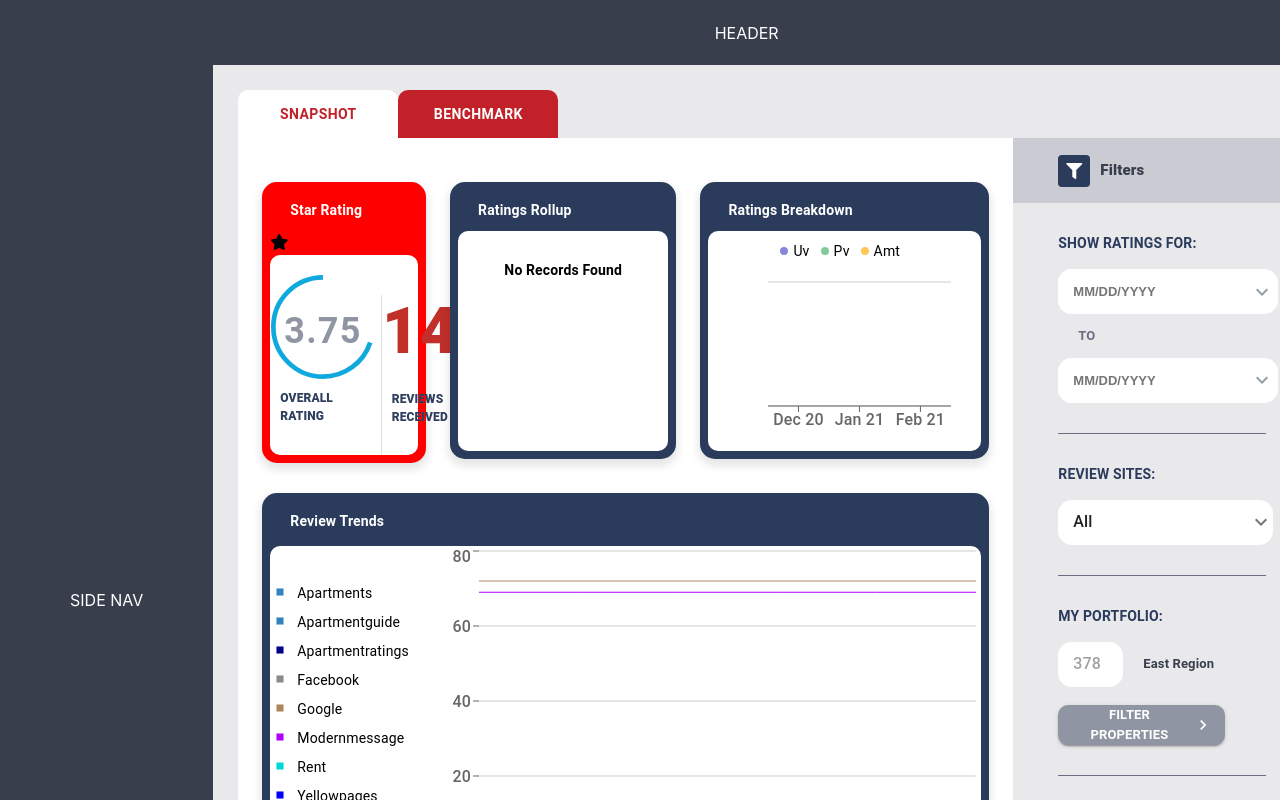
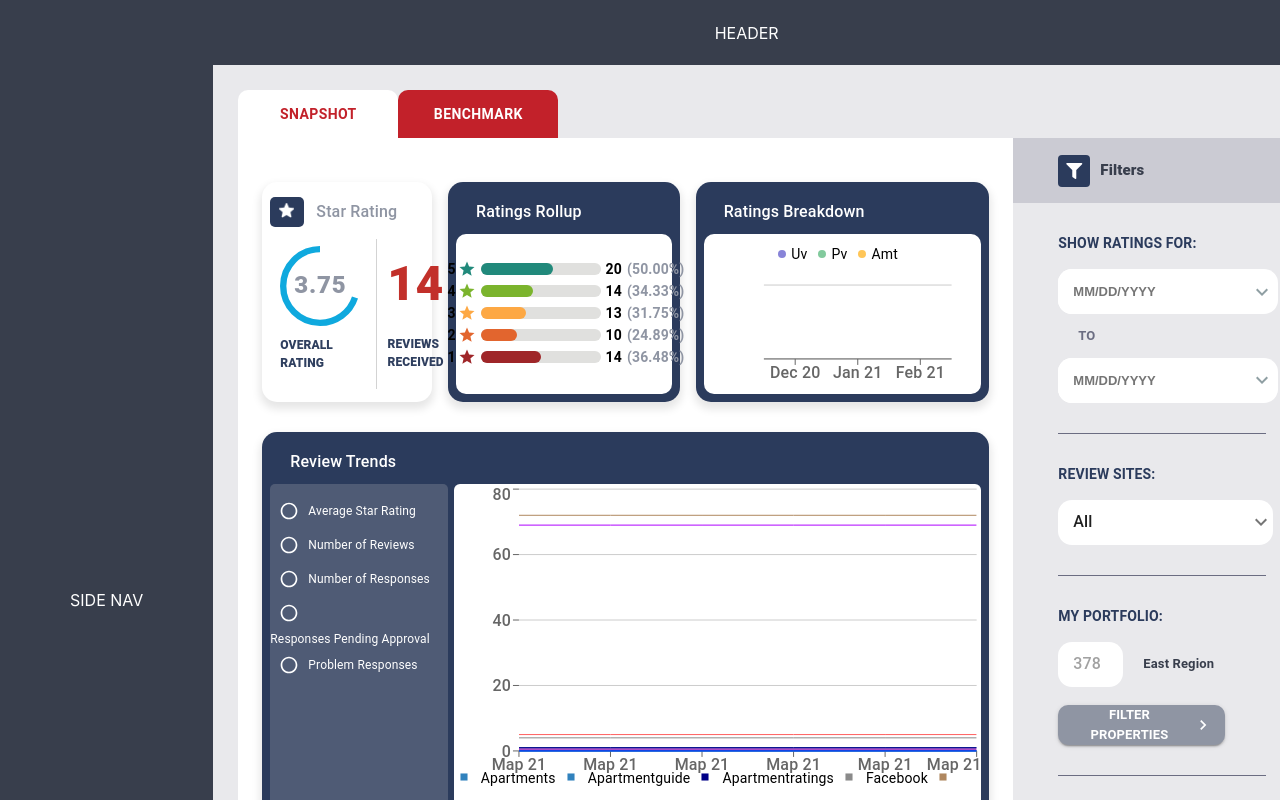
Before and after one commit to tanveerisonline/Ratings-Tracker, a React (Create React App) app: page / in a window 1280 px wide. Shown: the top 800 px of the page. Built offline with nearby package versions, Linux system fonts and the light colour scheme.

Commit message:
Worked with graphs and layouts

```diff
--- a/src/components/GraphsNew/Area/index.js
+++ b/src/components/GraphsNew/Area/index.js
@@ -1,5 +1,7 @@
 // import "./styles.css";
 import React, { useState, useEffect } from "react";
+// import { makeStyles } from "@material-ui/core";
+
 import {
   XAxis,
   YAxis,
@@ -14,7 +16,8 @@ import {
 } from "recharts";
 import PropTypes from "prop-types";
 import WrappedLegends from "components/GraphsNew/Legends/circularLegend";
-import RectangularLegend from "components/GraphsNew/Legends/rectangular.js"
+import RectangularLegend from "components/GraphsNew/Legends/rectangular.js";
+import { ClassNames } from "@emotion/react";
 export default function AreaChartComponent(props) {
   const {
     graphData,
@@ -33,6 +36,8 @@ export default function AreaChartComponent(props) {
   } = props;
   const [isDisabled, setIsDisabled] = useState([]);
   const [render, setRerender] = useState(false);
+  // const classes = useStyles();
+
 
   const hideShowGraphLegendClick = (payload) => {
     let disabledGraph = [];
@@ -45,7 +50,6 @@ export default function AreaChartComponent(props) {
     }
     setIsDisabled(disabledGraph);
 
-
     render ? setRerender(false) : setRerender(true);
   };
   useEffect(() => {}, [render]);
@@ -54,41 +58,39 @@ export default function AreaChartComponent(props) {
       <AreaChart width={width} height={height} data={mainData} {...rest}>
         <CartesianGrid vertical={false} />
         <XAxis dataKey="name" />
-        <YAxis axisLine={false}   />
+        <YAxis axisLine={false} />
         <Tooltip />
         {ShowLegends && (
           <Legend
+            // className={classes.example}
             iconSize={22}
             verticalAlign={legendVerticalAlign}
             align={legendalign}
+            margin={{ bottom: 20 }}
             layout={legendlayout}
             onClick={(e) => legendalign(e)}
             content={
-              legendType == "circular" ?
-
+              legendType == "circular" ? (
                 <WrappedLegends
                   legendalign={legendalign}
                   hideShowGraphLegendClick={hideShowGraphLegendClick}
                   isDisabled={isDisabled}
                   AdditionalStyles={AdditonalLegendsStyles}
-
                 />
-              :
+              ) : (
                 <RectangularLegend
                   legendalign={legendalign}
                   hideShowGraphLegendClick={hideShowGraphLegendClick}
                   isDisabled={isDisabled}
                   AdditionalStyles={AdditonalLegendsStyles}
-
                 />
-
+              )
             }
             {...legendsProps}
           />
         )}
 
         {graphData?.map((item, index) => {
-
           return (
             <Area
               key={index}
@@ -110,9 +112,9 @@ export default function AreaChartComponent(props) {
 AreaChartComponent.propTypes = {};
 
 AreaChartComponent.defaultProps = {
-  legendVerticalAlign: "middle",
-  legendlayout: "vertical",
-  legendalign: "left",
+  legendVerticalAlign: "bottom",
+  legendlayout: "horizontal",
+  legendalign: "center",
   height: 400,
   width: window.innerWidth,
   legendType: "Rectangular",
--- a/src/views/ReviewManagement/Components/Layouts/BoxLayout.js
+++ b/src/views/ReviewManagement/Components/Layouts/BoxLayout.js
@@ -1,7 +1,9 @@
 import { Grid, makeStyles, Box } from "@material-ui/core";
-import { red } from "@material-ui/core/colors";
+import { green, red } from "@material-ui/core/colors";
 import React from "react";
-
+import StarRoundedIcon from "@material-ui/icons/StarRounded";
+import starIcon from "./starIcon.png";
+import { Autocomplete } from "@material-ui/lab";
 const useStyles = makeStyles((theme) => ({
   mainGrid: {
     borderRadius: "15px",
@@ -14,24 +16,40 @@ const useStyles = makeStyles((theme) => ({
   mainGridWhite: {
     borderRadius: "15px",
     marginBottom: 10,
-    backgroundColor: "red",
+    backgroundColor: "#fff",
     padding: "8px",
     boxShadow: "0 5px 8px 2px rgba(0,0,0,0.1)",
   },
   innerTypographyDiv: {
-    // alignItems: "center",
-    // borderTopLeftRadius: 10,
-    // borderTopRightRadius: 10,
-    // paddingLeft: 15,
-    // paddingTop: 20,
-    // display: "flex",
+    display: "flex",
+    flexDirection: "row",
+    justifyContent: "flex-start",
+    alignItems: "center",
   },
 
   dataText: {
     color: "#fff",
-    fontSize: 14,
-    fontWeight: 600,
+    fontSize: 16,
+    fontWeight: 500,
     padding: "10px 20px",
+  },
+  dataTextWhite: {
+    color: "#8f95a3",
+    fontSize: 16,
+    fontWeight: 500,
+    padding: "10px 12px",
+  },
+  starIconImg: {
+    height: 25,
+    width: 25,
+    borderRadius: "5px",
+    paddingLeft: "9px",
+    paddingTop: "4px",
+    paddingBottom: "1px",
+    backgroundColor: "#2b3b5c",
+    "& img": {
+      maxWidth: "60%",
+    },
   },
 }));
 
@@ -43,10 +61,16 @@ export default function BoxLayout(props) {
   return (
     <Grid className={white ? classes.mainGridWhite : classes.mainGrid}>
       <div className={classes.innerTypographyDiv}>
-        <Box className={classes.dataText}>{label}</Box>
+        {white ? (
+          <div className={classes.starIconImg}>
+            <img src={starIcon} alt="Img" />
+          </div>
+        ) : null}
+        <Box className={white ? classes.dataTextWhite : classes.dataText}>
+          {label}
+        </Box>
       </div>
       {children}
     </Grid>
   );
 }
-// {"mode":"full","isActive":false}
--- a/src/views/ReviewManagement/Components/snapshot/RatingsBreakdown.js
+++ b/src/views/ReviewManagement/Components/snapshot/RatingsBreakdown.js
@@ -4,8 +4,9 @@ import BarGraph from "components/GraphsNew/Bar/index";
 import * as constant from "views/ReviewManagement/constant";
 const useStyles = makeStyles((theme) => ({
   root: {
-    height: 220,
-    maxHeight: 230,
+    // height: 220,
+    // maxHeight: 230,
+    height: 160,
     backgroundColor: "#fff",
     borderRadius: "10px",
   },
@@ -43,7 +44,7 @@ export default function RatingsBreakdown({ data }) {
         >
           <BarGraph
             // data={constant.graphData}
-            height={200}
+            height={150}
             legendVerticalAlign="top"
             legendalign="center"
             graphData={constant.graphData.graphs}
--- a/src/views/ReviewManagement/Components/snapshot/RatingsRollup.js
+++ b/src/views/ReviewManagement/Components/snapshot/RatingsRollup.js
@@ -1,37 +1,171 @@
+// import { Box, Grid, Typography, makeStyles } from "@material-ui/core";
+// import React from "react";
+// import Rating from "components/form/Rating/ReadOnly";
+// import ProgressBar from "components/Progress/ProgressBar";
+// import RatingBar from "views/ReviewManagement/Components/Layouts/RatingBar";
+// import RatingStatus from "views/ReviewManagement/Components/Layouts/RatingStatus";
+// const useStyles = makeStyles((theme) => ({
+//   root: {
+//     backgroundColor: "#fff",
+//     borderRadius: "10px",
+//     height: 220,
+//     maxHeight: 230,
+//   },
+//   TopGrip: {
+//     paddingTop: 10,
+//   },
+//   barGrid: {
+//     paddingTop: 15,
+//     paddingLeft: 10,
+//   },
+//   contentGrid: {
+//     paddingBottm: 20,
+//     paddingTop: 14,
+//     paddingLeft: 10,
+//     paddingRight: 10,
+//   },
+//   title: {
+//     fontSize: 14,
+//     fontWeight: 700,
+//   },
+// }));
+// export default function RatingsRollup({ ratingBreakdownData }) {
+//   var i = 10;
+//   const classes = useStyles();
+
+//   return (
+//     <Grid xs={12} className={classes.root}>
+//       <Grid
+//         xs={12}
+//         item
+//         direction="row"
+//         container
+//         alignItems="center"
+//         justify="center"
+//         className={classes.barGrid}
+//       >
+//         {ratingBreakdownData?.ratingCategory?.map((items) => (
+//           <Grid
+//             item
+//             xs={3}
+//             sm={3}
+//             md={3}
+//             container
+//             alignItems="center"
+//             justify="center"
+//           >
+//             <RatingStatus
+//               value={items?.value}
+//               color={items?.color}
+//               label={items?.label}
+//             />
+//           </Grid>
+//         ))}
+//       </Grid>
+//       <Grid
+//         item
+//         direction="column"
+//         container
+//         xs={12}
+//         className={classes.contentGrid}
+//       >
+//         {ratingBreakdownData?.ratingBreakdown?.map((items) => (
+//           <RatingBar
+//             starValue={items?.value}
+//             progressValue={items?.percentage}
+//             percentageValue={items?.percentage}
+//             numberValue={items?.count}
+//           />
+//         ))}
+//       </Grid>
+//       {(ratingBreakdownData?.ratingCategory == null ||
+//         ratingBreakdownData?.ratingBreakdown == null) && (
+//         <Box
+//           flexWrap="wrap"
+//           display="flex"
+//           alignItems="center"
+//           justifyContent="center"
+//         >
+//           <Typography className={classes.title}> No Records Found</Typography>
+//         </Box>
+//       )}
+//     </Grid>
+//   );
+// }
+
 import { Box, Grid, Typography, makeStyles } from "@material-ui/core";
-import React from "react";
+import React, { useState, useEffect } from "react";
 import Rating from "components/form/Rating/ReadOnly";
-import ProgressBar from "components/Progress/ProgressBar";
+import RollUpProgress from "./RollUpProgress";
+import StarOutlineIcon from "@material-ui/icons/StarOutline";
+import StarIcon from "@material-ui/icons/Star";
+// import ProgressBar from "components/Progress/ProgressBar";
 import RatingBar from "views/ReviewManagement/Components/Layouts/RatingBar";
 import RatingStatus from "views/ReviewManagement/Components/Layouts/RatingStatus";
+import { CenterFocusStrong } from "@material-ui/icons";
 const useStyles = makeStyles((theme) => ({
   root: {
     backgroundColor: "#fff",
     borderRadius: "10px",
-    height: 220,
-    maxHeight: 230,
+    height: 160,
+    // height: 220,
+    // maxHeight: 230,
   },
   TopGrip: {
     paddingTop: 10,
   },
   barGrid: {
-    paddingTop: 15,
+    paddingTop: 10,
     paddingLeft: 10,
   },
   contentGrid: {
-    paddingBottm: 20,
-    paddingTop: 14,
-    paddingLeft: 10,
-    paddingRight: 10,
+    // paddingBottm: 20,
+    // paddingTop: 14,
+    // paddingLeft: 10,
+    // paddingRight: 10,
   },
   title: {
     fontSize: 14,
     fontWeight: 700,
+    display: "block",
+    justifyContent: "center",
+    marginRight: "36px",
+  },
+  indexing: {
+    display: "flex",
+    alignItems: "center",
+  },
+  percent: {
+    color: "#8f95a3",
+    marginLeft: "5px",
   },
 }));
 export default function RatingsRollup({ ratingBreakdownData }) {
   var i = 10;
   const classes = useStyles();
+  const [completedFirst, setCompletedFirst] = useState(0);
+  const [completedSecond, setCompletedSecond] = useState(0);
+  const [completedThird, setCompletedThird] = useState(0);
+  const [completedForth, setCompletedForth] = useState(0);
+  const [completedFifth, setCompletedFifth] = useState(0);
+
+  useEffect(() => {
+    setInterval(() => setCompletedFirst(60), 2000);
+  }, []);
+
+  useEffect(() => {
+    setInterval(() => setCompletedSecond(44), 2000);
+  }, []);
+
+  useEffect(() => {
+    setInterval(() => setCompletedThird(38), 2000);
+  }, []);
+  useEffect(() => {
+    setInterval(() => setCompletedForth(30), 2000);
+  }, []);
+  useEffect(() => {
+    setInterval(() => setCompletedFifth(50), 2000);
+  }, []);
 
   return (
     <Grid xs={12} className={classes.root}>
@@ -86,7 +220,86 @@ export default function RatingsRollup({ ratingBreakdownData }) {
           alignItems="center"
           justifyContent="center"
         >
-          <Typography className={classes.title}> No Records Found</Typography>
+          <Typography className={classes.title}>
+            {/* No Records Found */}
+            <ul listStyleType="none">
+              <li className={classes.indexing}>
+                5
+                <StarIcon
+                  style={{
+                    color: "#21897b",
+                    fontSize: "large",
+                    marginLeft: "2px",
+                  }}
+                />
+                <RollUpProgress
+                  bgcolor={"#21897b"}
+                  completed={completedFirst}
+                />
+                20<span className={classes.percent}>(50.00%)</span>
+              </li>
+              <li className={classes.indexing}>
+                4
+                <StarIcon
+                  style={{
+                    color: "#7bb42d",
+                    fontSize: "large",
+                    marginLeft: "2px",
+                  }}
+                />
+                <RollUpProgress
+                  bgcolor={"#7bb42d"}
+                  completed={completedSecond}
+                />
+                14 <span className={classes.percent}>(34.33%)</span>
+              </li>
+              <li className={classes.indexing}>
+                3
+                <StarIcon
+                  style={{
+                    color: "#fda844",
+                    fontSize: "large",
+                    marginLeft: "2px",
+                  }}
+                />
+                <RollUpProgress
+                  bgcolor={"#fda844"}
+                  completed={completedThird}
+                />
+                13<span className={classes.percent}>(31.75%)</span>
+              </li>
+              <li className={classes.indexing}>
+                2
+                <StarIcon
+                  style={{
+                    color: "#e2652e",
+                    fontSize: "large",
+                    marginLeft: "2px",
+                  }}
+                />
+                <RollUpProgress
+                  bgcolor={"#e2652e"}
+                  completed={completedForth}
+                />
+                10<span className={classes.percent}>(24.89%)</span>
+              </li>
+              <li className={classes.indexing}>
+                1
+                <StarIcon
+                  style={{
+                    color: "#9f2629",
+                    fontSize: "large",
+                    marginLeft: "2px",
+                  }}
+                />
+                <RollUpProgress
+                  bgcolor={"#9f2629"}
+                  completed={completedFifth}
+                />
+                14<span className={classes.percent}>(36.48%)</span>
+              </li>
+            </ul>
+          </Typography>
         </Box>
       )}
     </Grid>
--- a/src/views/ReviewManagement/Components/snapshot/ReviewTrend.js
+++ b/src/views/ReviewManagement/Components/snapshot/ReviewTrend.js
@@ -3,7 +3,13 @@ import AreaGraph from "components/GraphsNew/Area/index";
 import * as constant from "views/ReviewManagement/constant";
 import { Box, Grid, Typography, makeStyles } from "@material-ui/core";
 import Radio from "components/form/RadioButton/SimpleRadio";
-
+import RadioGroup from "@material-ui/core/RadioGroup";
+import FormControlLabel from "@material-ui/core/FormControlLabel";
+import FormControl from "@material-ui/core/FormControl";
+import FormLabel from "@material-ui/core/FormLabel";
+// import { Typography } from "@material-ui/core";
+import Divider from "@material-ui/core/Divider";
+// import { Grid } from "@material-ui/core";
 const useStyles = makeStyles((theme) => ({
   root: {
     minHeight: 430,
@@ -19,8 +25,13 @@ const useStyles = makeStyles((theme) => ({
   },
   areaGraph: {
     backgroundColor: "#fff",
-    borderRadius: "10px",
+    borderRadius: "6px",
     // height: "30px",
+  },
+  exam: {
+    color: "#fff",
+    backgroundColor: "#4f5b75",
+    borderRadius: "5px",
   },
 }));
 export default function ReviewTrend({
@@ -29,22 +40,32 @@ export default function ReviewTrend({
   setFilterSelected,
   filterData,
 }) {
+  const [value, setValue] = React.useState("1");
   const classes = useStyles();
 
-  console.log(filterData);
+  const handleChange = (event) => {
+    setValue(event.target.value);
+  };
+  // const classes = useStyles();
+
+  // console.log(filterData);
   return (
     <Grid
+      container
+      direction="row"
       style={{
         // marginBottom: 10,
-        minHeight: 300,
+        height: 340,
       }}
     >
       <Grid
+        className={classes.exam}
         container
-        // spacing={2}
-        direction="row"
-        justify="flex-end"
-        style={{ paddingRight: 30, marginTop: -20 }}
+        item
+        xs={3}
+        direction="column"
+        justify="flex-start"
+        style={{ paddingTop: 10 }}
       >
         {filterData?.map((item) => (
           <Grid item>
@@ -52,9 +73,12 @@ export default function ReviewTrend({
               isChecked={filterSelected == item.id}
               label={item.value}
               value="1"
-              additionalStyles={{}}
+              additionalStyles={{
+                color: "#fff",
+                height: "16px",
+              }}
               labelStyles={{
-                fontSize: 10,
+                fontSize: 12,
               }}
               handleChange={(data) => {
                 setFilterSelected(item.id);
@@ -63,7 +87,7 @@ export default function ReviewTrend({
           </Grid>
         ))}
       </Grid>
-
+      <Grid item xs={9}>
         {constant?.RatingGraph == null ? (
           <Box
             flexWrap="wrap"
@@ -74,12 +98,13 @@ export default function ReviewTrend({
             <Typography className={classes.title}> No Records Found</Typography>
           </Box>
         ) : (
-        <Box mt={3} pl={0} pr={0} mb={0}>
+          <Box mt={0} pl={0.7} pr={0} mb={0}>
             <AreaGraph
               className={classes.areaGraph}
               graphData={constant?.RatingGraph.graphs}
               mainData={constant?.RatingGraph.inputData.data}
               height={340}
+              // width={52}
               AdditonalLegendsStyles={{
                 marginTop: -20,
                 // display: "flex",
@@ -88,5 +113,6 @@ export default function ReviewTrend({
           </Box>
         )}
       </Grid>
+    </Grid>
   );
 }
--- /dev/null
+++ b/src/views/ReviewManagement/Components/snapshot/RollUpProgress.js
@@ -0,0 +1,41 @@
+import React from "react";
+const ProgressBar = (props) => {
+  const { bgcolor, completed } = props;
+
+  const containerStyles = {
+    height: 12,
+    width: "120px",
+    backgroundColor: "#e0e0de",
+    borderRadius: 50,
+    margin: 5,
+  };
+
+  const fillerStyles = {
+    height: "100%",
+    width: `${completed}%`,
+    // width: "50px",
+    backgroundColor: bgcolor,
+    transition: "width 1s ease-in-out",
+    borderRadius: "inherit",
+    textAlign: "right",
+  };
+
+  const labelStyles = {
+    // color: "white",
+    // fontWeight: "bold",
+    display: "none",
+  };
+
+  return (
+    <div style={containerStyles}>
+      <div style={fillerStyles}>
+        <span style={labelStyles}>
+          {`${completed}%`}
+          <span></span>
+        </span>
+      </div>
+    </div>
+  );
+};
+
+export default ProgressBar;
--- a/src/views/ReviewManagement/Components/snapshot/StarRating.js
+++ b/src/views/ReviewManagement/Components/snapshot/StarRating.js
@@ -79,9 +79,8 @@ import Divider from "@material-ui/core/Divider";
 const useStyles = makeStyles((theme) => ({
   paper: {},
   root: {
+    height: 160,
     display: "flex",
-    // height: 220,
-    // maxHeight: 230,
     backgroundColor: "#fff",
     borderRadius: "10px",
     paddingLeft: 10,
@@ -94,6 +93,11 @@ const useStyles = makeStyles((theme) => ({
     justifyContent: "center",
     alignItems: "center",
   },
+  percentage: {
+    fontSize: 30,
+    color: "#e2e2e2",
+    fontWeight: 800,
+  },
   rating: {
     display: "flex",
     flexDirection: "column",
@@ -101,44 +105,41 @@ const useStyles = makeStyles((theme) => ({
     justifyContent: "center",
     alignItems: "center",
   },
-  percentage: {
-    fontSize: 30,
-    color: "#e2e2e2",
-    fontWeight: 800,
-  },
   rated: {
-    fontSize: "64px",
+    fontSize: "48px",
     color: "#c2302a",
     fontWeight: 800,
-    marginBottom: "10px",
+    marginBottom: "15px",
   },
   overAllRating: {
     color: "#2f3f5f",
     fontSize: 12,
     fontWeight: 800,
     marginBottom: "10px",
-    // paddingRight: "20px",
-    // display: "flex",
   },
   reviews: {
     color: "#2f3f5f",
     fontSize: 12,
     fontWeight: 800,
+    marginBottom: 10,
+  },
+  rate: {
+    fontSize: "24px",
+    fontWeight: "800",
+    color: "#8f95a3",
   },
   progressBar: {
-    // backgroundColor: "red",
     color: "#0fa9de",
     marginBottom: "10px",
+    // color: theme.palette.grey[theme.palette.type === "light" ? 200 : 700],
+    // backgroundColor: "red",
+    // fontWeight: 800,
     // transform: "rotate(180deg)",
   },
-  rate: {
-    fontSize: "36px",
-    fontWeight: "600",
-    color: "#8f95a3",
-  },
   divider: {
-    marginTop: "40px",
-    height: "160px",
+    backgroundColor: "lightgray",
+    marginTop: "5px",
+    height: "150px",
   },
 }));
 
@@ -162,14 +163,15 @@ export default function StarRating({ StarRatingData }) {
         <CircularProgress
           variant="determinate"
           value={progress}
-          size="6.5rem"
+          size="5rem"
           className={classes.progressBar}
-          thickness="2"
+          thickness="3.5"
+          background="gray"
         />
         <Box
           top={0}
           left={0}
-          bottom={0}
+          bottom={10}
           right={0}
           position="absolute"
           display="flex"
@@ -210,4 +212,3 @@ export default function StarRating({ StarRatingData }) {
     </Grid>
   );
 }
-// {"mode":"full","isActive":false}
--- a/src/views/ReviewManagement/Components/snapshot/index.js
+++ b/src/views/ReviewManagement/Components/snapshot/index.js
@@ -10,14 +10,21 @@ import FilterListOutlinedIcon from "@material-ui/icons/FilterListOutlined";
 import RatingsRollup from "./RatingsRollup";
 import RatingsBreakdown from "./RatingsBreakdown";
 import StarRateRoundedIcon from "@material-ui/icons/StarRateRounded";
-
 const useStyles = makeStyles((theme) => ({
   root: {
     flexGrow: 1,
     marginTop: 20,
   },
-  starRating: {
-    color: "pink",
+  starDiv: {
+    display: "flex",
+    flexDirection: "row",
+  },
+  star: {
+    color: "green",
+    // height: "22px",
+    // width: "22px",
+    backgroundColor: "yellow",
+    borderRadius: "5px",
   },
   // fa-star: {
   // height: "26px",
@@ -40,22 +47,35 @@ export default function Index({
   const [sitesSelected, setSitesSelected] = useState("");
   const [propertyFilter, setSelectedAdvancesPropeerties] = useState(null);
   const [reviewTrendFilter, setReviewTrendFilter] = useState("N_O_R");
-
+  const RADIO_DATA = [
+    {
+      id: 1,
+      value: "Average Star Rating",
+    },
+    {
+      id: 2,
+      value: "Number of Reviews",
+    },
+    {
+      id: 3,
+      value: "Number of Responses",
+    },
+    {
+      id: 4,
+      value: "Responses Pending Approval",
+    },
+    {
+      id: 5,
+      value: "Problem Responses",
+    },
+  ];
   const classes = useStyles();
   return (
     <Grid style={{ marginTop: 10 }} xs={12}>
-      {/* <Divider /> */}
       <div className={classes.root}>
-        {/* <div className={classes.starRating}> */}
-        <Grid item container spacing={3}>
+        <Grid item container spacing={2}>
           <Grid item xs={3}>
-            <BoxLayout
-              className={classes.starRating}
-              label="Star Rating"
-              white={true}
-            >
-              {/* <StarRateRoundedIcon className={classes.star} /> */}
-              <i className="fas fa-star"></i>
+            <BoxLayout label="Star Rating" white={true}>
               <StarRating />
             </BoxLayout>
           </Grid>
@@ -74,10 +94,9 @@ export default function Index({
       </div>
       <div style={{ marginTop: 20 }}>
         <BoxLayout label="Review Trends">
-          <ReviewTrend />
+          <ReviewTrend filterData={RADIO_DATA} />
         </BoxLayout>
       </div>
     </Grid>
   );
 }
-// {"mode":"full","isActive":false}
```
Lines whose indentation alone changed are shown as unchanged.
